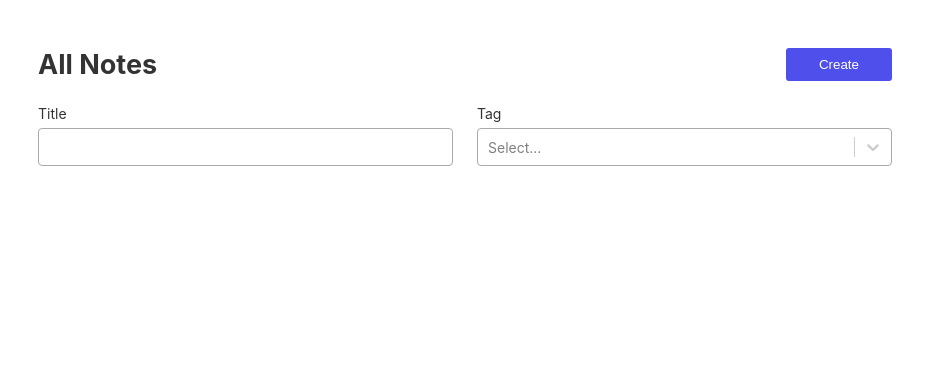
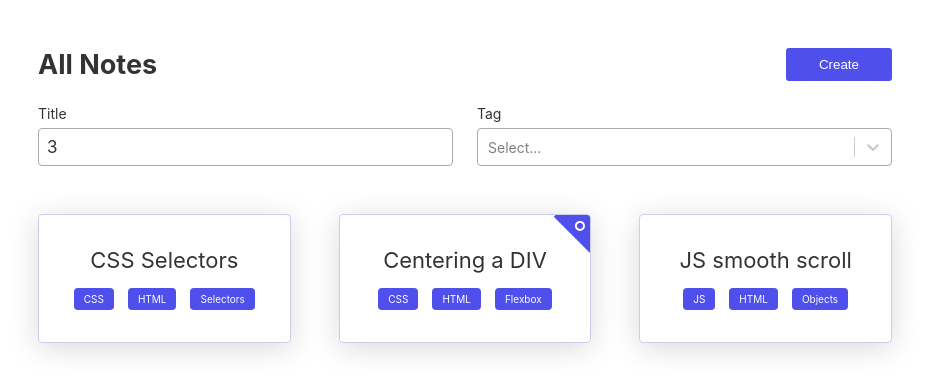
Before and after one commit to aandrv260/react-articles, a React (Create React App) app: page / in a window 1280 px wide. Shown: the top 392 px of the page, without its empty margins (175-1104 px from the left). Built offline with nearby package versions, Linux system fonts and the light colour scheme.

Commit message:
Changed the filters state management. It is now managed by Redux to make it easier to filter the elements

```diff
--- a/src/components/FilterNotes/FilterNotes.tsx
+++ b/src/components/FilterNotes/FilterNotes.tsx
@@ -1,17 +1,11 @@
-import { useState } from 'react';
+import { useState, useRef } from 'react';
 import InputBox from '../InputBox/InputBox';
 import Form from '../Form/Form';
 import FormGroup from '../FormGroup/FormGroup';
-import { NoteTagInfo } from '../../models/noteTags';
-import useTag from '../../hooks/useTag';
+import useFilter from '../../hooks/useFilter';
 
 const FilterNotes = () => {
-  const [title, setTitle] = useState<string>('');
-  const { multiSelectValue, setTagsFiltered } = useTag();
-
-  const titleChangeHandler = (event: React.ChangeEvent<HTMLInputElement>) => {
-    setTitle(event.currentTarget.value);
-  };
+  const { filters, multiSelectValue, titleChangeHandler, tagsChangeHandler } = useFilter();
 
   return (
     <Form>
@@ -20,7 +14,7 @@ const FilterNotes = () => {
           id="title-filter"
           type={'text'}
           label="Title"
-          value={title}
+          value={filters.heading}
           onChange={titleChangeHandler}
         />
 
@@ -29,7 +23,7 @@ const FilterNotes = () => {
           type={'text'}
           label="Tag"
           multiSelectValue={multiSelectValue}
-          onMultiSelectChange={setTagsFiltered}
+          onMultiSelectChange={tagsChangeHandler}
           inputElementType="multi-select"
         />
       </FormGroup>
--- a/src/components/InputBox/InputBox.tsx
+++ b/src/components/InputBox/InputBox.tsx
@@ -1,5 +1,5 @@
 import { InputChangeEvent } from '../../models/form';
-import MultiSelect from 'react-select/creatable';
+import Select from 'react-select/creatable';
 import styles from './InputBox.module.scss';
 import { useMemo } from 'react';
 import { NoteTagInfo } from '../../models/noteTags';
@@ -37,7 +37,7 @@ const InputBox: React.FC<InputBoxProps> = props => {
       <label htmlFor={id}>{label}</label>
 
       {inputElementType === 'multi-select' && (
-        <MultiSelect
+        <Select
           classNamePrefix="custom-multi-select"
           isMulti
           value={multiSelectValue}
--- a/src/components/Note/Note.module.scss
+++ b/src/components/Note/Note.module.scss
@@ -10,6 +10,7 @@
   box-shadow: 0 0.5rem 3rem rgba(0, 0, 0, 0.15);
   cursor: pointer;
   overflow: hidden;
+  text-align: center;
   transition: all 0.3s;
 
   &:hover {
--- /dev/null
+++ b/src/hooks/useFilter.ts
@@ -0,0 +1,28 @@
+import { useDispatch, useSelector } from 'react-redux';
+import { NoteTagInfo } from '../models/noteTags';
+import { NotesSlice } from '../models/store';
+import { notesActions } from '../store';
+
+const useFilter = () => {
+  const filters = useSelector((state: NotesSlice) => state.filters);
+  const dispatchFilters = useDispatch();
+
+  const multiSelectValue = filters.tags.map(tag => ({ label: tag.label, value: tag.id }));
+
+  const titleChangeHandler = (event: React.ChangeEvent<HTMLInputElement>) => {
+    dispatchFilters(notesActions.filterChangeHandler(event.currentTarget.value));
+  };
+
+  const tagsChangeHandler = (tags: NoteTagInfo[]) => {
+    dispatchFilters(notesActions.filterChangeHandler(tags));
+  };
+
+  return {
+    filters,
+    multiSelectValue,
+    titleChangeHandler,
+    tagsChangeHandler,
+  };
+};
+
+export default useFilter;
--- a/src/models/notes.ts
+++ b/src/models/notes.ts
@@ -6,6 +6,11 @@ export interface NoteInfo {
   isFeatured?: boolean;
 }
 
+export interface NoteFilters {
+  heading: string;
+  tags: NoteTagInfo[];
+}
+
 export interface Note extends NoteInfo {
   description: string;
 }
--- a/src/models/store.ts
+++ b/src/models/store.ts
@@ -1,5 +1,7 @@
-import { NotesInfo } from './notes';
+import { NoteFilters, NotesInfo } from './notes';
 
 export interface NotesSlice {
   notes: NotesInfo;
+  filteredNotes: NotesInfo;
+  filters: NoteFilters;
 }
--- a/src/pages/AllNotes/AllNotesPage.tsx
+++ b/src/pages/AllNotes/AllNotesPage.tsx
@@ -7,7 +7,70 @@ import { NotesInfo } from '../../models/notes';
 import { HeaderInfo } from '../../models/header';
 import { useNavigate } from 'react-router-dom';
 
-const testNotes: NotesInfo = [];
+const testNotes: NotesInfo = [
+  {
+    heading: 'CSS Selectors',
+    isFeatured: false,
+    tags: [
+      {
+        label: 'CSS',
+        id: 1,
+      },
+
+      {
+        label: 'HTML',
+        id: 2,
+      },
+
+      {
+        label: 'Selectors',
+        id: 3,
+      },
+    ],
+  },
+
+  {
+    heading: 'Centering a DIV',
+    isFeatured: true,
+    tags: [
+      {
+        label: 'CSS',
+        id: 1,
+      },
+
+      {
+        label: 'HTML',
+        id: 2,
+      },
+
+      {
+        label: 'Flexbox',
+        id: 3,
+      },
+    ],
+  },
+
+  {
+    heading: 'JS smooth scroll',
+    isFeatured: false,
+    tags: [
+      {
+        label: 'JS',
+        id: 1,
+      },
+
+      {
+        label: 'HTML',
+        id: 2,
+      },
+
+      {
+        label: 'Objects',
+        id: 3,
+      },
+    ],
+  },
+];
 
 const AllNotesPage = () => {
   const navigate = useNavigate();
--- a/src/store/index.ts
+++ b/src/store/index.ts
@@ -1,29 +1,20 @@
 import { createSlice, configureStore, PayloadAction } from '@reduxjs/toolkit';
-import { Note, NotesInfo } from '../models/notes';
+import { Note, NoteFilters, NotesInfo } from '../models/notes';
+import { NoteTagInfo } from '../models/noteTags';
+import { NotesSlice } from '../models/store';
 
-interface NotesSlice {
-  notes: NotesInfo;
-}
+// interface FilterChangeHandler {
+//   value: string;
+
+// }
 
 const initialState: NotesSlice = {
-  notes: [
-    // {
-    //   heading: 'Centering a div',
-    //   tags: [
-    //     { label: 'CSS', id: 1 },
-    //     { label: 'HTML', id: 2 },
-    //   ],
-    //   isFeatured: true,
-    // },
-    // {
-    //   heading: 'Centering a div',
-    //   tags: ['CSS', 'HTML'],
-    // },
-    // {
-    //   heading: 'Centering a div',
-    //   tags: ['CSS', 'HTML'],
-    // },
-  ],
+  notes: [],
+  filteredNotes: [],
+  filters: {
+    heading: '3',
+    tags: [],
+  },
 };
 
 export const notesSlice = createSlice({
@@ -31,6 +22,16 @@ export const notesSlice = createSlice({
   initialState,
   reducers: {
     delete() {},
+
+    filterChangeHandler(curState, action: PayloadAction<string | NoteTagInfo[]>) {
+      const filterValue = action.payload;
+
+      if (typeof filterValue === 'string') {
+        curState.filters.heading = filterValue;
+      } else {
+        curState.filters.tags = [...filterValue];
+      }
+    },
 
     create(curState, action: PayloadAction<Note>) {
       curState.notes.push(action.payload);
```
